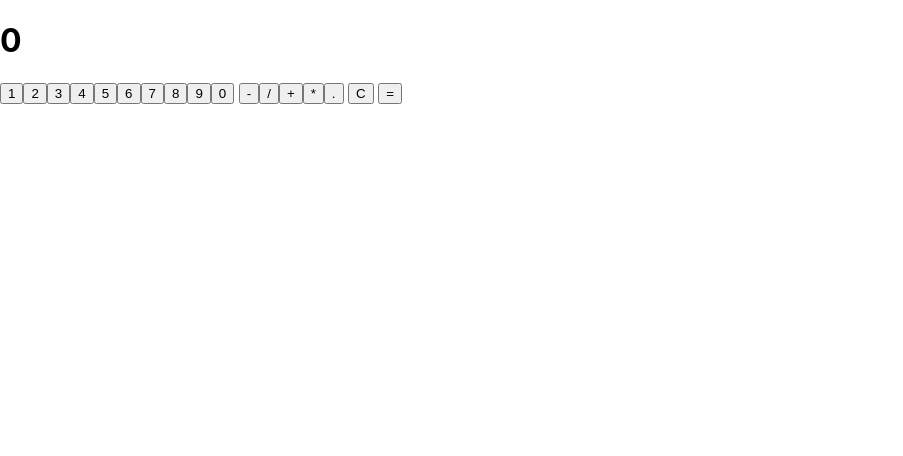
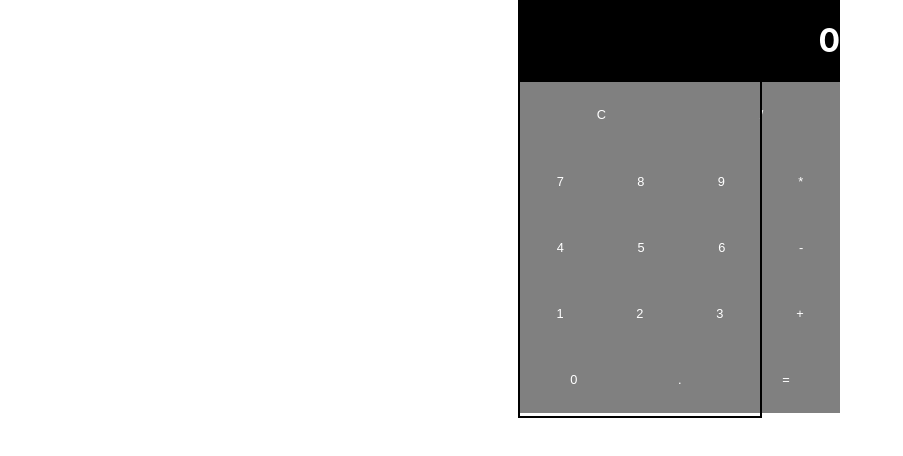
Before and after one commit to crysco-byte/JS-calculator, a React (Create React App) app: page / in a window 1280 px wide. Shown: the top 456 px of the page, without its empty margins (0-903 px from the left). Built offline with nearby package versions, Linux system fonts and the light colour scheme.

Commit message:
fixed bugs updated logic

```diff
--- a/src/App.js
+++ b/src/App.js
@@ -1,66 +1,6 @@
 import React from 'react';
-
+import './App.css'
 /* eslint no-eval: 0 */
-
-const numbers = [{
-    number: 1,
-    id: 'one'
-  },
-  {
-    number: 2,
-    id: 'two'
-  },
-  {
-    number: 3,
-    id: 'three'
-  },
-  {
-    number: 4,
-    id: 'four'
-  }, {
-    number: 5,
-    id: 'five'
-  },
-  {
-    number: 6,
-    id: 'six'
-  }, {
-    number: 7,
-    id: 'seven'
-  },
-  {
-    number: 8,
-    id: 'eight'
-  }, {
-    number: 9,
-    id: 'nine'
-  },
-  {
-    number: 0,
-    id: 'zero'
-  }
-]
-const symbols = [{
-    symbol: '-',
-    id: 'subtract'
-  },
-  {
-    symbol: '/',
-    id: 'devide'
-  }, {
-    symbol: '+',
-    id: 'add'
-  }, {
-    symbol: '*',
-    id: 'multiply'
-  }, {
-    symbol: '.',
-    id: 'decimal'
-  },
-]
-
-// CHECK THE LAST TWO OPERATORS AND IF IT IS IN THE REGEX RETURN THE E.VALUE
-
 const operatorReplacement = {
   '/*': '*',
   '*/': '/',
@@ -70,112 +10,145 @@ const operatorReplacement = {
   '/+': '+',
   '+/': '/',
   '-/': '/',
-  '..': '.'
+  '+*': '*',
+  '-*': '*',
+  '--': '-',
+  '**': '*',
+  '*-': '*-',
 }
-
 class Calc extends React.Component {
   constructor(props) {
     super(props);
     this.state = {
-      input: '0',
+      input: "0",
+      prevInput: "",
+      initialState: true,
       evaluated: false
     }
-    this.handleInput = this.handleInput.bind(this);
+    this.handleNumber = this.handleNumber.bind(this);
+    this.handleOperator = this.handleOperator.bind(this);
     this.handleClear = this.handleClear.bind(this);
-    this.handleSubmit = this.handleSubmit.bind(this);
+    this.handleDecimal = this.handleDecimal.bind(this);
+    this.handleEvaluation = this.handleEvaluation.bind(this);
+    this.handleZero = this.handleZero.bind(this);
   }
-  handleInput(e) {
+  handleZero(e) {
     e.preventDefault();
-    const lastTwo = this.state.input[this.state.input.length - 1] + e.target.value;
-    if (lastTwo in operatorReplacement) {
+    if (this.state.initialState === true){
+    }else{
       this.setState({
-        input: this.state.input.replace(this.state.input[this.state.input.length - 1], operatorReplacement[lastTwo])
+        input: this.state.input + e.target.value,
+        prevInput: e.target.value
       })
-    } else if (
-      this.state.input[this.state.input[0]] === '0'
-    ) {
-      this.setState({
-        input: e.target.value
-      })
-    } else if (this.state.evaluated === true) {
+    }
+  }
+  handleNumber(e) {
+    e.preventDefault();
+    if(this.state.initialState === true || this.state.evaluated === true){
       this.setState({
         input: e.target.value,
+        initialState: false,
         evaluated: false
+      })
+    }else {
+      this.setState({
+        input: this.state.input + e.target.value,
+        prevInput: e.target.value,
+        initialState: false,
+        display: this.state.input
+      })
+    }
+  }
+  handleOperator(e) {
+    e.preventDefault();
+    if (this.state.prevInput === "+" || this.state.prevInput === "-" || this.state.prevInput === "*" || this.state.prevInput === "/") {
+      const opReplacementValue = this.state.prevInput + e.target.value;
+      this.setState({
+        input: this.state.input.replace(/.$/, operatorReplacement[opReplacementValue]),
+        prevInput: e.target.value
+      })
+    } else if(this.state.evaluated === true) {
+      this.setState({
+        evaluated: false,
+        input: this.state.input + e.target.value,
+        prevInput: e.target.value
       })
     } else {
       this.setState({
-        input: this.state.input + e.target.value
+        input: this.state.input + e.target.value,
+        prevInput: e.target.value
       })
     }
   }
   handleClear(e) {
     e.preventDefault();
     this.setState({
-      input: '0'
+      input: "0",
+      initialState: true
     })
   }
-  handleSubmit(e) {
+  handleDecimal(e) {
+    e.preventDefault();
+    if (this.state.prevInput === ".") {
+    } else {
+      this.setState({
+        input: this.state.input + e.target.value,
+        prevInput: e.target.value
+      })
+    }
+  }
+  handleEvaluation(e) {
     e.preventDefault();
     this.setState({
       input: eval(this.state.input),
+      prevInput: "",
       evaluated: true
     })
   }
   render() {
-    return ( <
-      div >
-      <
-      h1 id = 'display' > {
-        this.state.input
-      } < /h1> <
-      form onSubmit = {
-        this.handleSubmit
-      } > {
-        numbers.map(
-          i => < button value = {
-            i.number
-          }
-          onClick = {
-            this.handleInput
-          }
-          id = {
-            i.id
-          } > {
-            i.number
-          } <
-          /button>
-        )
-      } {
-        symbols.map(
-          i => < button id = {
-            i.id
-          }
-          value = {
-            i.symbol
-          }
-          onClick = {
-            this.handleInput
-          } > {
-            i.symbol
-          } <
-          /button>
-        )
-      } <
-      button id = 'clear'
-      onClick = {
-        this.handleClear
-      } >
-      C <
-      /button> <
-      button type = 'submit'
-      id = 'equals' > = <
-      /button> < /
-      form > <
-      /div>
+    return(
+      <div className="Calc">
+        <form onSubmit={this.handleEvaluation}>
+          <div className="row" id="display-container">
+            <h1 id="display">{this.state.input}</h1>
+          </div>
+
+          <div className="row">
+            <button className="clear" id="clear" onClick={this.handleClear}>C</button>
+            <button className="operator" id="divide" onClick={this.handleOperator} value="/">/</button>
+          </div>
+
+          <div className="row">
+            <button id="seven" onClick={this.handleNumber} value="7">7</button>
+            <button id="eight" onClick={this.handleNumber} value="8">8</button>
+            <button id="nine" onClick={this.handleNumber} value="9">9</button>
+            <button className="operator" id="multiply" onClick={this.handleOperator} value="*">*</button>
+          </div>
+
+          <div className="row">
+            <button  id="four" onClick={this.handleNumber} value="4">4</button>
+            <button  id="five" onClick={this.handleNumber} value="5">5</button>
+            <button  id="six" onClick={this.handleNumber} value="6">6</button>
+            <button className="operator" id="subtract" onClick={this.handleOperator} value="-">-</button>
+          </div>
+
+          <div className="row">
+            <button  id="one" onClick={this.handleNumber} value="1">1</button>
+            <button  id="two" onClick={this.handleNumber} value="2">2</button>
+            <button  id="three" onClick={this.handleNumber} value="3">3</button>
+            <button className="operator" id="add" onClick={this.handleOperator} value="+">+</button>
+          </div>
+
+          <div className="row">
+            <button id="zero" onClick={this.handleZero} value="0">0</button>
+            <button className="operator" value="." id="decimal" onClick={this.handleDecimal}>.</button>
+            <button type="submit" id="equals">=</button>
+          </div>
+        </form>
+      </div>
     )
   }
 }
-
 
 function App() {
   return ( <
```
